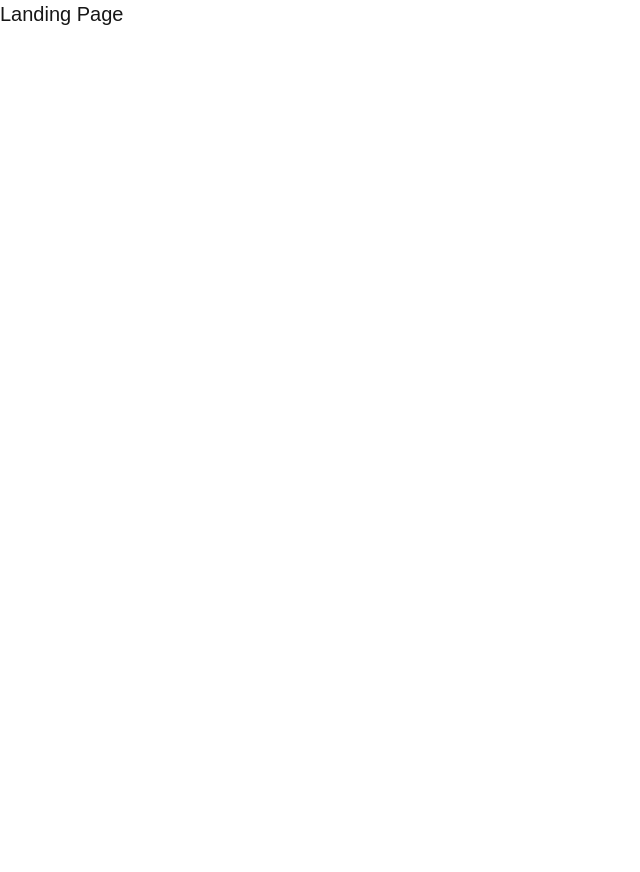
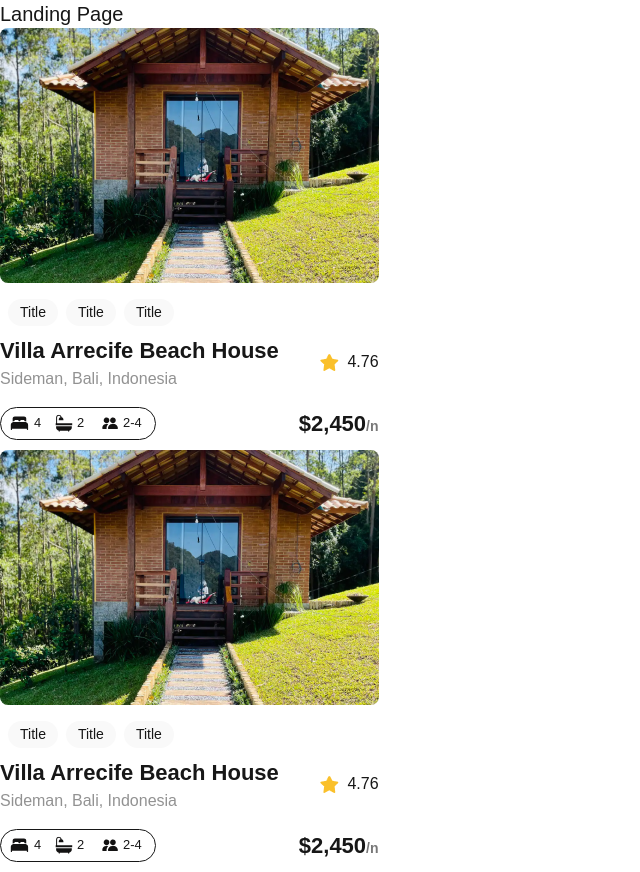
Before and after one commit to grafter-ca/alx-project-0x00-setup, a Next.js app in the folder alx-project-0x00/: page /landing in a window 1280 px wide. Shown: the whole page, without its empty margins (0-640 px from the left). Before the commit the page ends 800 px from the top, so only its background shows below. Built offline with nearby package versions, Linux system fonts and the light colour scheme.

Commit message:
adding change to our comp.files

```diff
--- a/alx-project-0x00/components/Card.tsx
+++ b/alx-project-0x00/components/Card.tsx
@@ -1,6 +1,6 @@
 import Image from "next/image"
-import HOUSE_IMAGE from "@/public/assets/house.png"
-import STAR_IMAGE from "@/public/assets/star.png"
+import HOUSE_IMAGE from "@/public/assets/images/house.png"
+import STAR_IMAGE from "@/public/assets/images/star.png"
 import React from "react"
 import Pill from "./Pill"
 
--- a/alx-project-0x00/pages/landing.tsx
+++ b/alx-project-0x00/pages/landing.tsx
@@ -1,7 +1,11 @@
+import Card from "@/components/Card"
+
 const Landing: React.FC =  () => {
   return (
     <div>
       <h1 className=" text-xl font-extralight">Landing Page</h1>
+      <Card />
+      <Card />
     </div>
   )
 }
```
